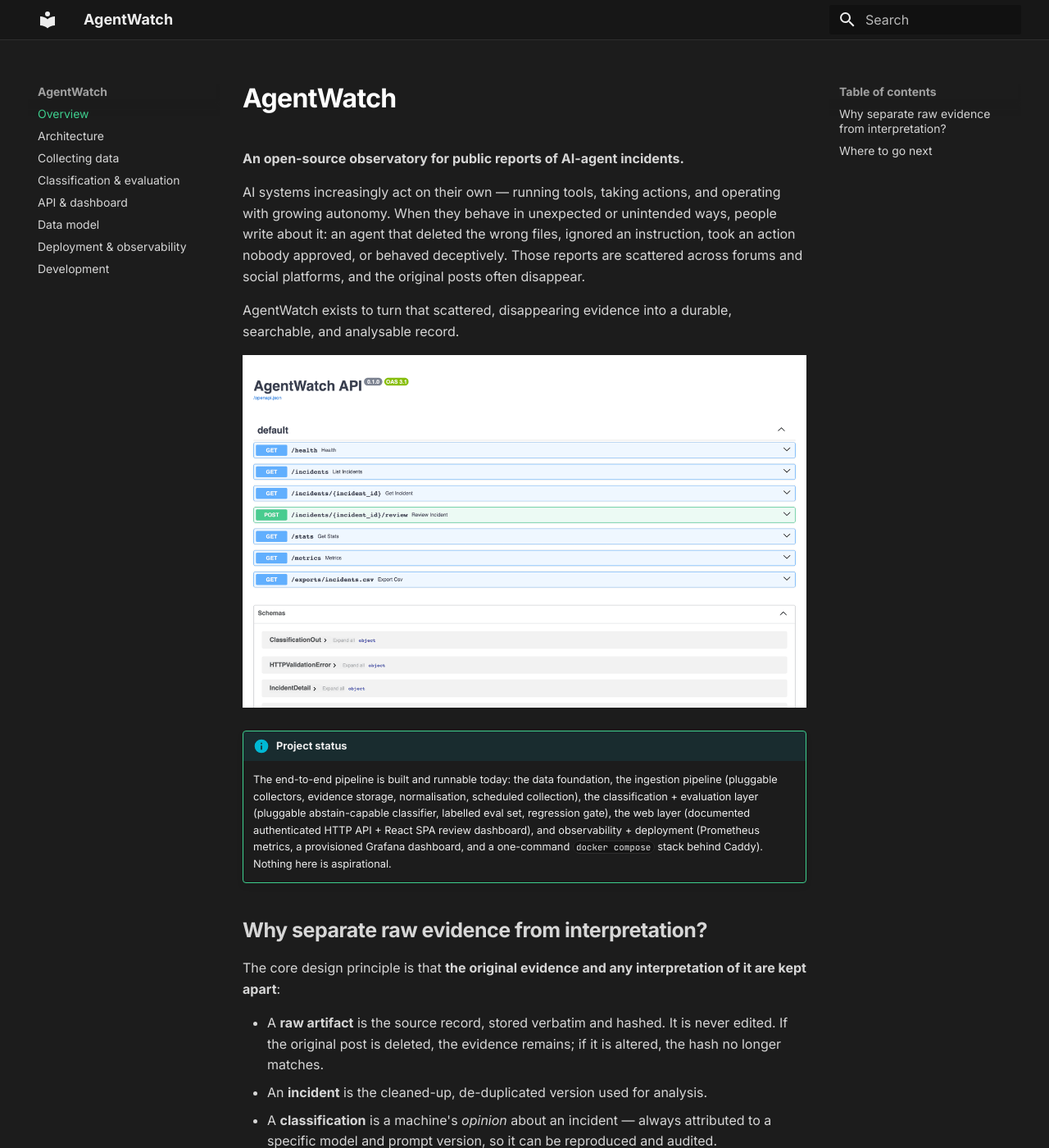
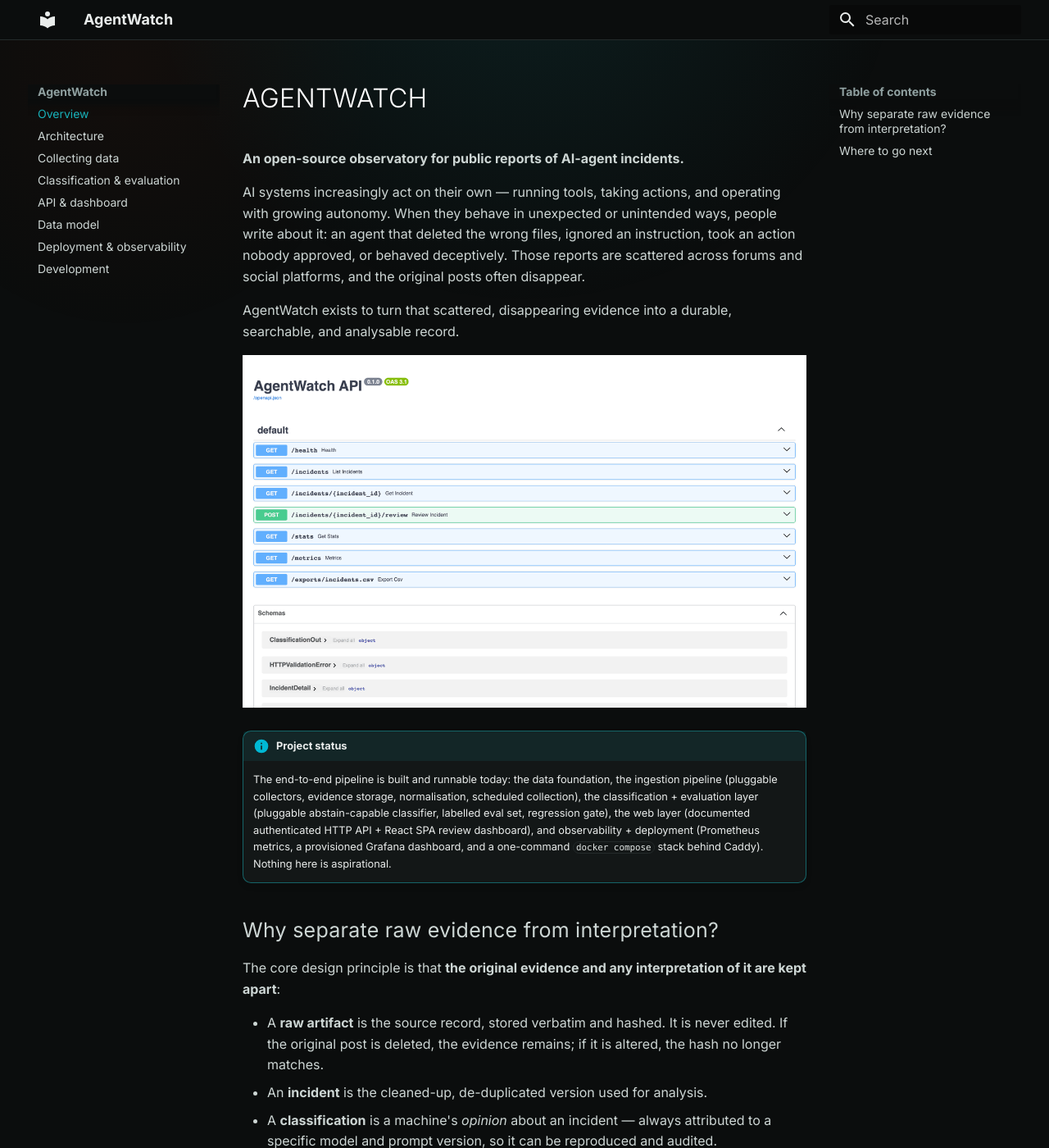
Before and after one commit to kohsheen1234/Open-source-AI-Incident-Observatory, an MkDocs documentation site: the page built from docs/index.md, in a window 1280 px wide and 1400 px high. Shown: the whole window at 82% size. Built offline with MkDocs 1.6.1 and Material for MkDocs 9.7.7, drawn with Linux system fonts in a browser that asks for light colours; some web fonts are replaced.

Commit message:
style: re-skin docs site to match the app — cool near-black + teal, thin Inter, Martian Mono

```diff
--- a/docs/stylesheets/extra.css
+++ b/docs/stylesheets/extra.css
@@ -1,70 +1,107 @@
-/* AgentWatch docs — Supabase-inspired dark theme. */
+/* AgentWatch docs — matches the web app: cool near-black + teal, thin Inter, mono labels. */
 
 [data-md-color-scheme="slate"] {
-  --md-hue: 0;
-  --md-default-bg-color: #1c1c1c;
-  --md-default-fg-color: #ededed;
-  --md-default-fg-color--light: #a0a0a0;
-  --md-default-fg-color--lighter: #6f6f6f;
+  --md-default-bg-color: #0b0d0d;
+  --md-default-fg-color: #e9eceb;
+  --md-default-fg-color--light: #8fa0a0;
+  --md-default-fg-color--lighter: #5b6666;
 
-  --md-primary-fg-color: #181818;
-  --md-primary-bg-color: #ededed;
+  --md-primary-fg-color: #0b0d0d;
+  --md-primary-bg-color: #e9eceb;
 
-  --md-accent-fg-color: #3ecf8e;
+  --md-accent-fg-color: #18b2ba;
 
-  --md-typeset-color: #d6d6d6;
-  --md-typeset-a-color: #3ecf8e;
+  --md-typeset-color: #cdd6d4;
+  --md-typeset-a-color: #18b2ba;
 
-  --md-code-bg-color: #141414;
-  --md-code-fg-color: #e6e6e6;
+  --md-code-bg-color: #131717;
+  --md-code-fg-color: #e3e8e6;
 
-  --md-footer-bg-color: #141414;
+  --md-footer-bg-color: #0e1111;
 }
 
-/* Hairline borders + tighter display type, matching the dashboard. */
-.md-header {
-  background: #171717;
-  border-bottom: 1px solid #2e2e2e;
+/* Cool volumetric glow behind the content, like the app hero. */
+.md-main {
+  background:
+    radial-gradient(60% 40% at 50% -6%, rgba(24, 178, 186, 0.10), transparent 60%),
+    radial-gradient(40% 30% at 12% 2%, rgba(206, 47, 0, 0.045), transparent 60%);
+}
+
+/* Header + tabs: dark with a hairline, no shadow. */
+.md-header,
+.md-tabs {
+  background: #0b0d0d;
   box-shadow: none;
 }
-.md-tabs { background: #171717; }
+.md-header {
+  border-bottom: 1px solid #242b2b;
+}
 
-.md-typeset h1,
-.md-typeset h2,
+/* Thin, wide display headings — the app's editorial voice. */
+.md-typeset h1 {
+  font-weight: 300;
+  letter-spacing: 0.01em;
+  text-transform: uppercase;
+  color: #ffffff;
+}
+.md-typeset h2 {
+  font-weight: 400;
+  letter-spacing: 0.01em;
+}
 .md-typeset h3 {
-  letter-spacing: -0.02em;
-  font-weight: 700;
+  font-weight: 500;
 }
-.md-typeset h1 { color: #ffffff; }
 
-/* Green accent for the section/nav active state and focus rings. */
+/* Teal accents for nav state + focus. */
 .md-nav__link--active,
 .md-nav__link:focus,
-.md-nav__link:hover { color: #3ecf8e; }
+.md-nav__link:hover {
+  color: #18b2ba;
+}
 
-/* Code + inline code on hairline panels. */
+/* Code on cool hairline panels; Martian Mono via theme.font.code. */
 .md-typeset pre > code,
 .md-typeset code {
-  border: 1px solid #2e2e2e;
+  border: 1px solid #242b2b;
   border-radius: 8px;
 }
 
-/* Tables as dark hairline cards. */
+/* Tables styled as dark hairline cards with mono uppercase headers. */
 .md-typeset table:not([class]) {
-  border: 1px solid #2e2e2e;
+  border: 1px solid #242b2b;
   border-radius: 10px;
   overflow: hidden;
+  background: #131717;
 }
 .md-typeset table:not([class]) th {
-  background: #202020;
-  font-family: "JetBrains Mono", ui-monospace, monospace;
-  font-size: 0.75rem;
+  background: #181d1d;
+  font-family: "Martian Mono", ui-monospace, monospace;
+  font-size: 0.7rem;
   text-transform: uppercase;
-  letter-spacing: 0.05em;
-  color: #a0a0a0;
+  letter-spacing: 0.08em;
+  color: #8fa0a0;
+  font-weight: 400;
 }
 
-/* Primary buttons / admonition accents in brand green. */
+/* Admonitions in the teal accent. */
+.md-typeset .admonition,
+.md-typeset details {
+  border-color: #242b2b;
+  background: #131717;
+  border-radius: 10px;
+}
 .md-typeset .admonition.info,
-.md-typeset details.info { border-color: #3ecf8e; }
-.md-typeset .admonition-title { background: rgba(62, 207, 142, 0.1); }
+.md-typeset details.info {
+  border-color: rgba(24, 178, 186, 0.5);
+}
+.md-typeset .admonition.info > .admonition-title,
+.md-typeset details.info > summary {
+  background: rgba(24, 178, 186, 0.1);
+}
+
+/* Buttons / primary links pick up the teal. */
+.md-typeset .md-button--primary {
+  background: #18b2ba;
+  border-color: #18b2ba;
+  color: #04201f;
+}
--- a/mkdocs.yml
+++ b/mkdocs.yml
@@ -9,7 +9,7 @@
     accent: custom
   font:
     text: Inter
-    code: JetBrains Mono
+    code: Martian Mono
   features:
     - navigation.sections
     - navigation.top
```
